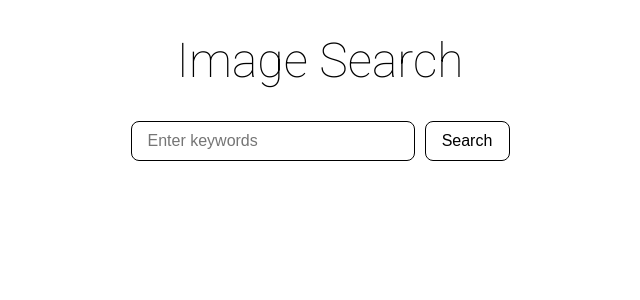
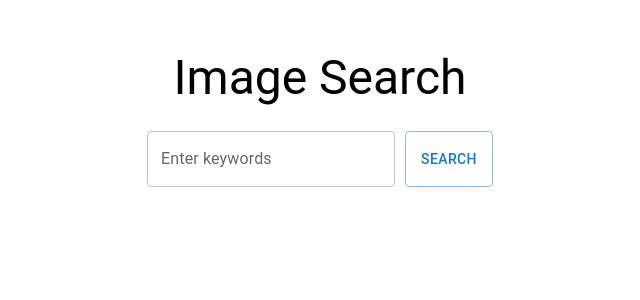
Before and after one commit to SophearithSaing1/image-search, a React (Create React App) app: page / in a window 1280 px wide. Shown: the top 300 px of the page, without its empty margins (320-960 px from the left). Built offline with nearby package versions, Linux system fonts and the light colour scheme.

Commit message:
Replace html elements with mui components

```diff
--- a/package.json
+++ b/package.json
@@ -3,6 +3,10 @@
   "version": "0.1.0",
   "private": true,
   "dependencies": {
+    "@emotion/react": "^11.8.2",
+    "@emotion/styled": "^11.8.1",
+    "@fontsource/roboto": "^4.5.3",
+    "@mui/material": "^5.5.2",
     "@testing-library/jest-dom": "^5.16.2",
     "@testing-library/react": "^12.1.4",
     "@testing-library/user-event": "^13.5.0",
--- a/src/App.css
+++ b/src/App.css
@@ -1,5 +1,3 @@
-@import url('https://fonts.googleapis.com/css2?family=Roboto:wght@100;400;700&display=swap');
-
 body {
   font-family: 'Roboto', sans-serif;
 }
@@ -8,13 +6,17 @@ body {
   margin-bottom: 50px;
 }
 
-h1 {
+h1.title {
   text-align: center;
-  font-size: 48px;
-  font-weight: 100;
+  margin: 50px 0 25px;
 }
 
-.error {
+span.MuiCircularProgress-root {
+  display: block;
+  margin: 100px auto;
+}
+
+p.error {
   margin-top: 100px;
   padding: 0 8px;
   text-align: center;
--- a/src/App.js
+++ b/src/App.js
@@ -2,7 +2,7 @@ import { useState } from 'react';
 import './App.css';
 import Images from './components/Images';
 import Search from './components/Search';
-import Spinner from './components/Spinner';
+import { Box, CircularProgress, Typography } from '@mui/material';
 
 function App() {
   const [isLoading, setIsLoading] = useState(false);
@@ -49,13 +49,19 @@ function App() {
   }
 
   return (
-    <div className="app">
-      <h1>Image Search</h1>
+    <Box className="app">
+      <Typography variant="h3" component="h1" className="title">
+        Image Search
+      </Typography>
       <Search search={search} />
-      {isLoading && <Spinner />}
-      {!isLoading && error && <p className="error">{error}</p>}
+      {isLoading && <CircularProgress />}
+      {!isLoading && error && (
+        <Typography variant="h5" component="p" className="error">
+          {error}
+        </Typography>
+      )}
       {!isLoading && images.length > 0 && <Images images={images} />}
-    </div>
+    </Box>
   );
 }
 
--- a/src/components/Images.css
+++ b/src/components/Images.css
@@ -1,19 +1,19 @@
-.images {
+ul.images {
   padding: 24px;
   display: flex;
   justify-content: space-between;
   flex-wrap: wrap;
-  row-gap: 24px;
+  row-gap: 24px !important;
 }
 
 .image-container {
   flex-basis: calc((100% / 3) - 16px);
 }
 
-.image {
+img.image {
   width: 100%;
   height: 100%;
-  object-fit: contain;
+  object-fit: contain !important;
 }
 
 @media (max-width: 767px) {
--- a/src/components/Images.js
+++ b/src/components/Images.js
@@ -1,18 +1,19 @@
 import './Images.css';
+import { ImageList, ImageListItem } from '@mui/material';
 
 function Images({ images }) {
   return (
-    <div className="images">
+    <ImageList className="images">
       {images.map((img) => (
-        <div className="image-container" key={img.id}>
+        <ImageListItem className="image-container" key={img.id}>
           <img
             className="image"
             src={img.urls.regular}
             alt={img.alt_description}
           />
-        </div>
+        </ImageListItem>
       ))}
-    </div>
+    </ImageList>
   );
 }
 
--- a/src/components/Search.css
+++ b/src/components/Search.css
@@ -3,29 +3,6 @@
   display: flex;
   justify-content: center;
   gap: 10px;
-}
-
-.search--input {
-  padding: 10px 16px;
-  width: 250px;
-  border: 1px solid #000000;
-  border-radius: 8px;
-  font-size: 16px;
-}
-
-.search--button {
-  padding: 10px 16px;
-  width: 85px;
-  background: transparent;
-  border: 1px solid #000000;
-  border-radius: 8px;
-  font-size: 16px;
-  cursor: pointer;
-}
-
-.search--button:hover {
-  background: #000000;
-  color: #ffffff;
 }
 
 @media (max-width: 576px) {
@@ -50,6 +27,6 @@
     align-items: center;
   }
   .search--input {
-    width: calc(100% - 32px);
+    width: calc(100% - 8px);
   }
 }
--- a/src/components/Search.js
+++ b/src/components/Search.js
@@ -1,5 +1,6 @@
 import { useState } from 'react';
 import './Search.css';
+import { Box, Button, TextField } from '@mui/material';
 
 function Search({ search }) {
   const [query, setQuery] = useState('');
@@ -19,19 +20,23 @@ function Search({ search }) {
   }
 
   return (
-    <div className="search">
-      <input
+    <Box className="search">
+      <TextField
         className="search--input"
-        type="text"
-        placeholder="Enter keywords"
+        label="Enter keywords"
+        variant="outlined"
         value={query}
         onChange={inputChangeHandler}
         onKeyUp={keyUpHandler}
       />
-      <button className="search--button" onClick={searchHandler}>
+      <Button
+        variant="outlined"
+        className="search--button"
+        onClick={searchHandler}
+      >
         Search
-      </button>
-    </div>
+      </Button>
+    </Box>
   );
 }
 
--- a/src/components/Spinner.css
+++ /dev/null
@@ -1,19 +0,0 @@
-.spinner {
-  margin: 100px auto;
-  border: 5px solid #f3f3f3;
-  border: 5px solid #000000;
-  border-right-color: transparent;
-  border-radius: 50%;
-  width: 40px;
-  height: 40px;
-  animation: spin 1s linear infinite;
-}
-
-@keyframes spin {
-  0% {
-    transform: rotate(0deg);
-  }
-  100% {
-    transform: rotate(360deg);
-  }
-}
--- a/src/components/Spinner.js
+++ /dev/null
@@ -1,7 +0,0 @@
-import './Spinner.css';
-
-function Spinner() {
-  return <div className="spinner" />;
-}
-
-export default Spinner;
```
Also changed, not shown: 1 other file (tests, documents, lock files or other folders).
